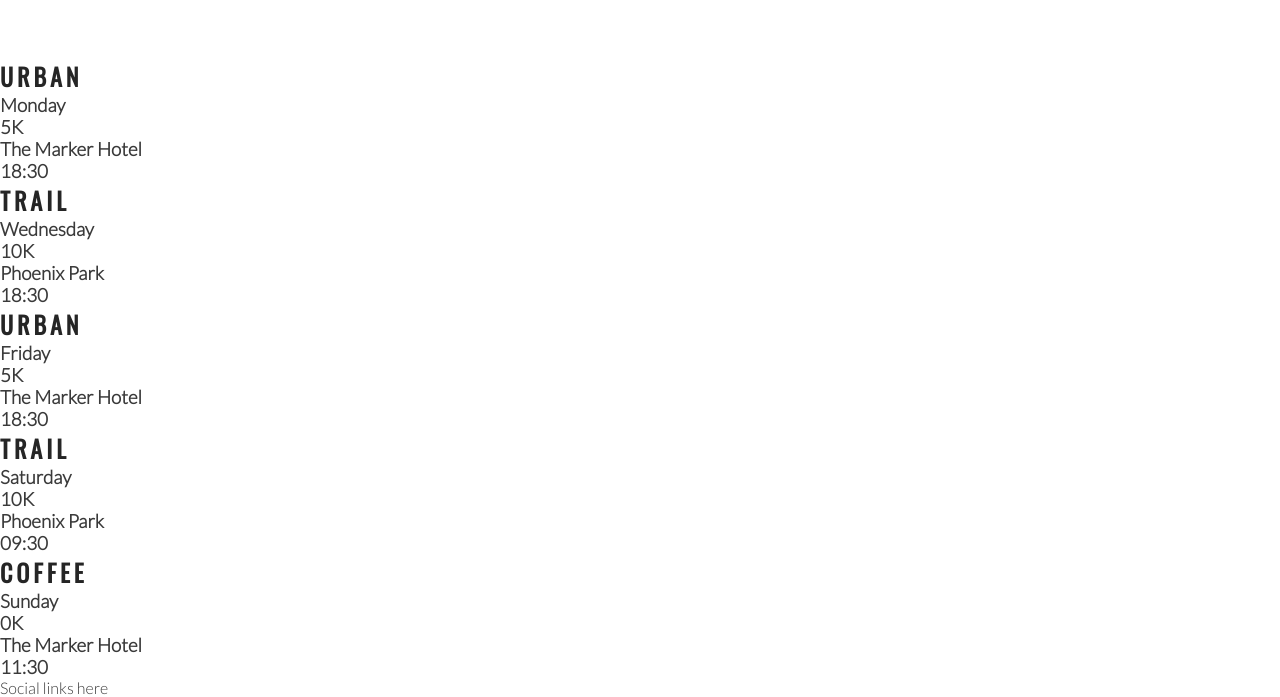
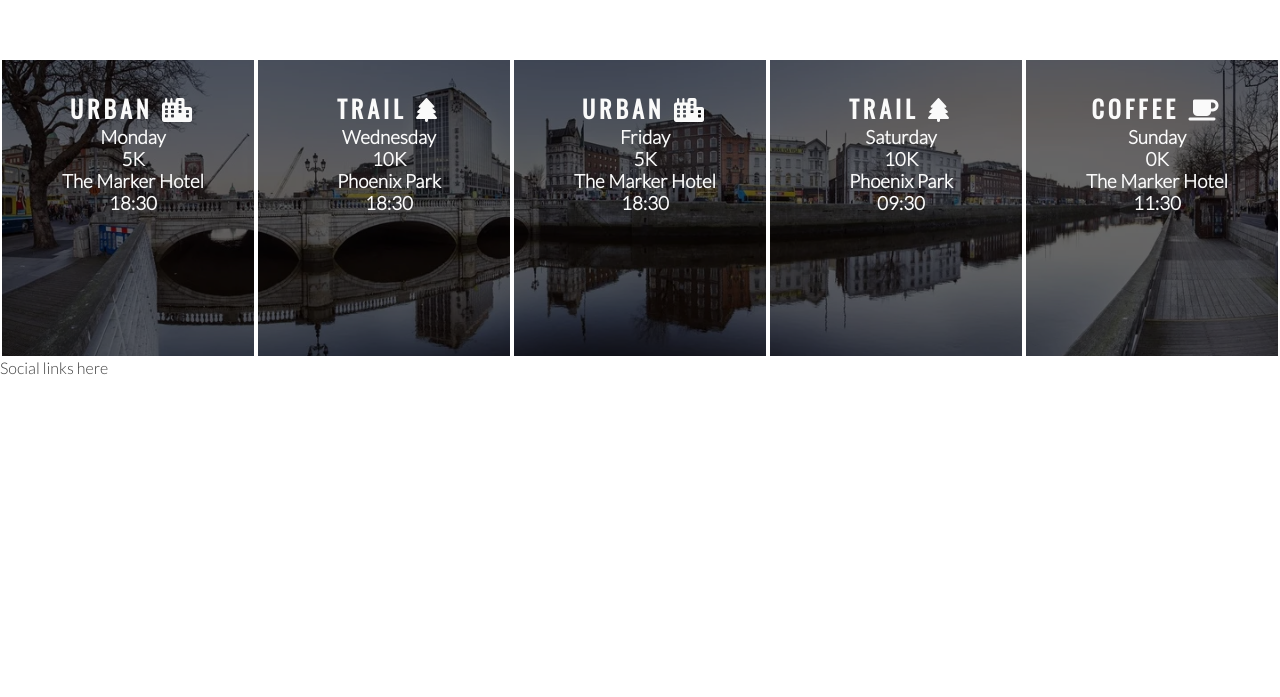
Before and after one commit to ChrisCherng/love-running, a plain HTML site: page index.html in a window 1280 px wide. Shown: the part 1237-1934 px from the top of the page. After the commit the page ends 1614 px from the top, so only its background shows below. Drawn offline with nearby package versions, Linux system fonts and the light colour scheme.

Commit message:
Add meeting styles

```diff
--- a/assets/css/style.css
+++ b/assets/css/style.css
@@ -189,3 +189,30 @@ hr {
     height: 100%;
     border-radius: 50%;
 }
+
+/* event times */
+
+#times {
+    background-image: url('../images/dublin-city.webp');
+    background-repeat: no-repeat;
+    background-size: cover;
+    background-position: center;
+    width: 100%;
+    overflow: hidden;
+}
+
+#times div {
+    color: #fafafa;
+    background-color: rgba(0, 0, 0, 0.6);
+    width: 20%;
+    height: 300px;
+    float: left;
+    padding: 30px 0 0 10px;
+    text-align: center;
+    border: 2px solid white;
+    box-sizing: border-box;
+}
+
+#times h2 {
+    color: #fafafa;
+}
--- a/index.html
+++ b/index.html
@@ -77,37 +77,37 @@
             </div>
         </div>
     </section>
-    <section>
+    <section id="times">
         <div>
-            <h2>Urban</h2>
+            <h2>Urban <i class="fas fa-city"></i></h2>
             <h3>Monday</h3>
             <h3>5K</h3>
             <h3>The Marker Hotel</h3>
             <h3>18:30</h3>
         </div>
         <div>
-            <h2>Trail</h2>
+            <h2>Trail <i class="fas fa-tree"></i></h2>
             <h3>Wednesday</h3>
             <h3>10K</h3>
             <h3>Phoenix Park</h3>
             <h3>18:30</h3>
         </div>
         <div>
-            <h2>Urban</h2>
+            <h2>Urban <i class="fas fa-city"></i></h2>
             <h3>Friday</h3>
             <h3>5K</h3>
             <h3>The Marker Hotel</h3>
             <h3>18:30</h3>
         </div>
         <div>
-            <h2>Trail</h2>
+            <h2>Trail <i class="fas fa-tree"></i></h2>
             <h3>Saturday</h3>
             <h3>10K</h3>
             <h3>Phoenix Park</h3>
             <h3>09:30</h3>
         </div>
         <div>
-            <h2>Coffee</h2>
+            <h2>Coffee <i class="fas fa-coffee"></i></h2>
             <h3>Sunday</h3>
             <h3>0K</h3>
             <h3>The Marker Hotel</h3>
```
Also changed, not shown: assets/images/dublin-city.webp (added).
